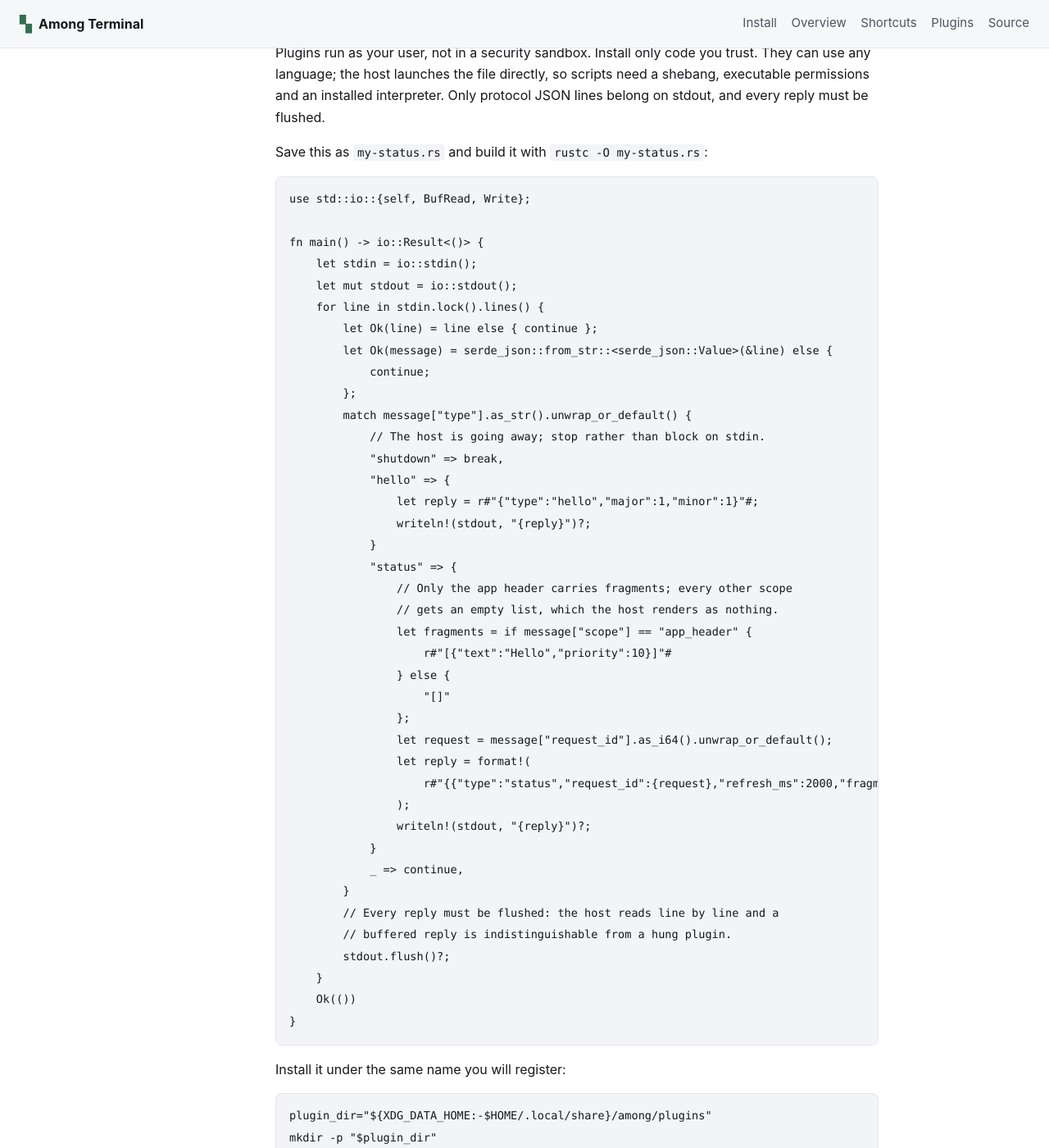
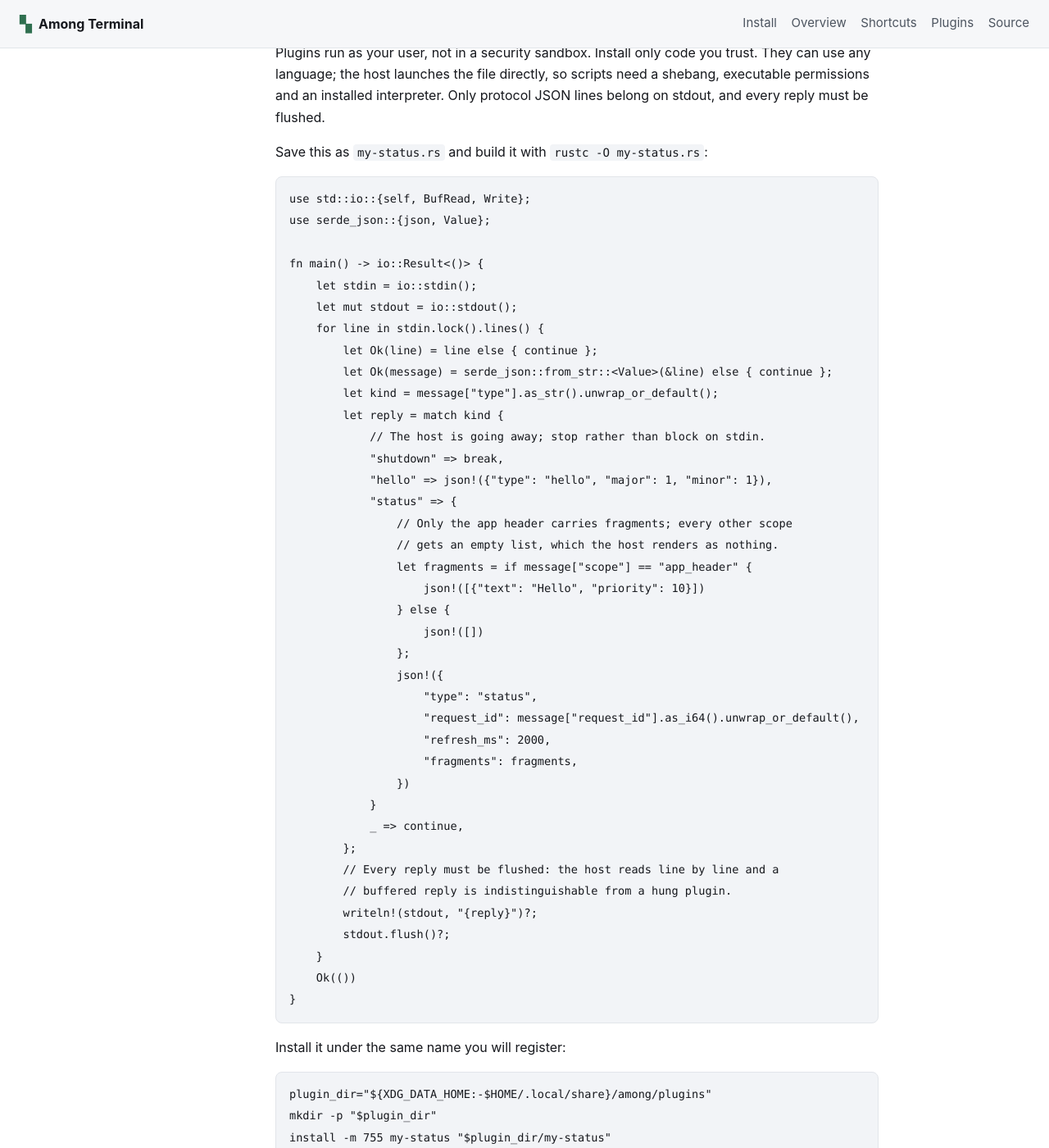
Before and after one commit to Among-Terminal/Among-Terminal.github.io, a Jekyll site: the page built from _docs/plugins.md, in a window 1280 px wide and 1400 px high, scrolled down 7706 px. Shown: the whole window at 82% size. Built offline with Jekyll 4.4.1, drawn with Linux system fonts in a browser that asks for light colours.

Commit message:
Rewrite the plugin example so it contains no doubled braces
GitHub's Pages renderer did not honour the raw block, and the Rust format!
string's doubled braces were read as a Liquid interpolation. The example now
builds its replies with serde_json::json!, which is clearer and removes the
hazard instead of escaping around it.

````diff
--- a/_docs/plugins.md
+++ b/_docs/plugins.md
@@ -331,49 +331,46 @@ JSON lines belong on stdout, and every reply must be flushed.
 
 Save this as `my-status.rs` and build it with `rustc -O my-status.rs`:
 
-{% raw %}
 ```rust
 use std::io::{self, BufRead, Write};
+use serde_json::{json, Value};
 
 fn main() -> io::Result<()> {
     let stdin = io::stdin();
     let mut stdout = io::stdout();
     for line in stdin.lock().lines() {
         let Ok(line) = line else { continue };
-        let Ok(message) = serde_json::from_str::<serde_json::Value>(&line) else {
-            continue;
-        };
-        match message["type"].as_str().unwrap_or_default() {
+        let Ok(message) = serde_json::from_str::<Value>(&line) else { continue };
+        let kind = message["type"].as_str().unwrap_or_default();
+        let reply = match kind {
             // The host is going away; stop rather than block on stdin.
             "shutdown" => break,
-            "hello" => {
-                let reply = r#"{"type":"hello","major":1,"minor":1}"#;
-                writeln!(stdout, "{reply}")?;
-            }
+            "hello" => json!({"type": "hello", "major": 1, "minor": 1}),
             "status" => {
                 // Only the app header carries fragments; every other scope
                 // gets an empty list, which the host renders as nothing.
                 let fragments = if message["scope"] == "app_header" {
-                    r#"[{"text":"Hello","priority":10}]"#
+                    json!([{"text": "Hello", "priority": 10}])
                 } else {
-                    "[]"
+                    json!([])
                 };
-                let request = message["request_id"].as_i64().unwrap_or_default();
-                let reply = format!(
-                    r#"{{"type":"status","request_id":{request},"refresh_ms":2000,"fragments":{fragments}}}"#
-                );
-                writeln!(stdout, "{reply}")?;
+                json!({
+                    "type": "status",
+                    "request_id": message["request_id"].as_i64().unwrap_or_default(),
+                    "refresh_ms": 2000,
+                    "fragments": fragments,
+                })
             }
             _ => continue,
-        }
+        };
         // Every reply must be flushed: the host reads line by line and a
         // buffered reply is indistinguishable from a hung plugin.
+        writeln!(stdout, "{reply}")?;
         stdout.flush()?;
     }
     Ok(())
 }
 ```
-{% endraw %}
 
 Install it under the same name you will register:
 
````
